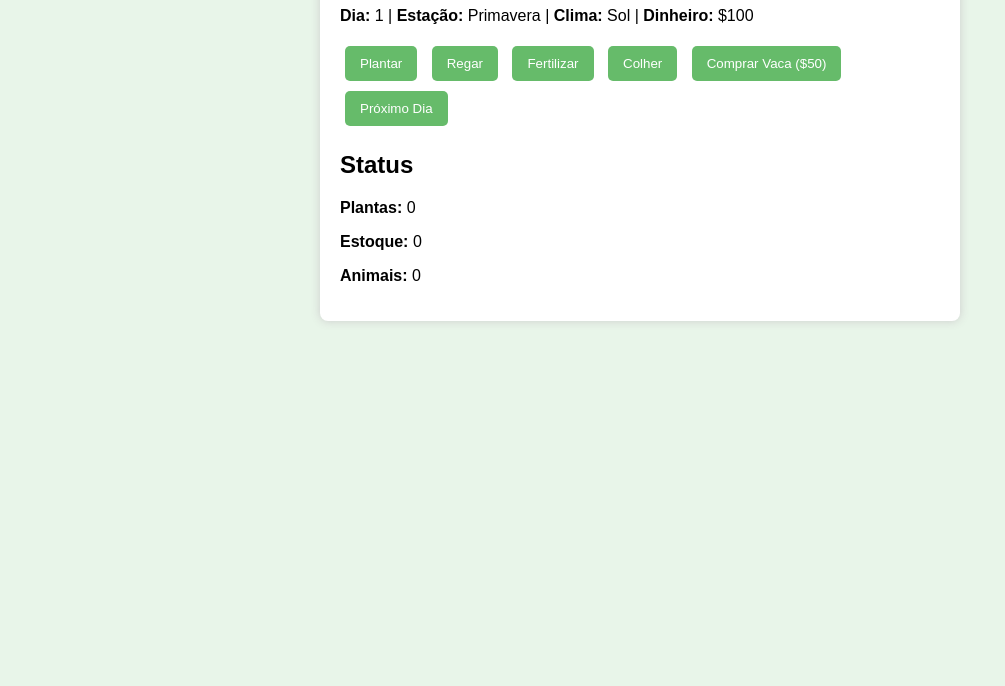
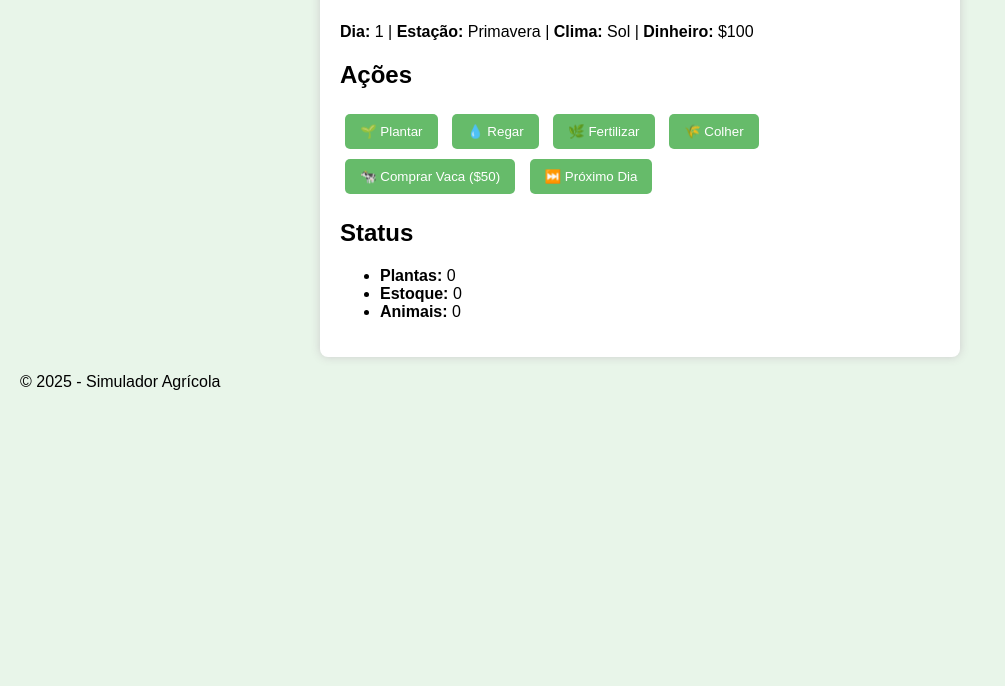
Before and after one commit to Gustavaocria/Simulador-Agr-cola-2, a plain HTML site: page index.html in a window 1280 px wide. Shown: the part 114-800 px from the top of the page, without its empty margins (0-1005 px from the left). Drawn offline with Linux system fonts and the light colour scheme.

Commit message:
Update index.html

```diff
--- a/index.html
+++ b/index.html
@@ -3,32 +3,51 @@
 <head>
   <meta charset="UTF-8" />
   <meta name="viewport" content="width=device-width, initial-scale=1.0"/>
+  <meta name="description" content="Simulador agrícola interativo com estações, clima, animais e plantações.">
   <title>Simulador Agrícola</title>
   <link rel="stylesheet" href="style.css" />
 </head>
 <body>
-  <div class="container">
+  <header>
     <h1>🌾 Simulador Agrícola</h1>
-    <div id="info">
-      <p><strong>Dia:</strong> <span id="dia">1</span> | <strong>Estação:</strong> <span id="estacao">Primavera</span> | <strong>Clima:</strong> <span id="clima">Sol</span> | <strong>Dinheiro:</strong> $<span id="dinheiro">100</span></p>
-    </div>
+  </header>
 
-    <div class="acoes">
-      <button onclick="plantar()">Plantar</button>
-      <button onclick="regar()">Regar</button>
-      <button onclick="fertilizar()">Fertilizar</button>
-      <button onclick="colher()">Colher</button>
-      <button onclick="comprarAnimal()">Comprar Vaca ($50)</button>
-      <button onclick="proximoDia()">Próximo Dia</button>
-    </div>
+  <main class="container">
+    <!-- Informações gerais -->
+    <section id="info" aria-label="Informações do jogo">
+      <p>
+        <strong>Dia:</strong> <span id="dia">1</span> |
+        <strong>Estação:</strong> <span id="estacao">Primavera</span> |
+        <strong>Clima:</strong> <span id="clima">Sol</span> |
+        <strong>Dinheiro:</strong> $<span id="dinheiro">100</span>
+      </p>
+    </section>
 
-    <div id="status">
+    <!-- Ações disponíveis -->
+    <section class="acoes" aria-label="Ações do jogador">
+      <h2>Ações</h2>
+      <button onclick="plantar()">🌱 Plantar</button>
+      <button onclick="regar()">💧 Regar</button>
+      <button onclick="fertilizar()">🌿 Fertilizar</button>
+      <button onclick="colher()">🌾 Colher</button>
+      <button onclick="comprarAnimal()">🐄 Comprar Vaca ($50)</button>
+      <button onclick="proximoDia()">⏭️ Próximo Dia</button>
+    </section>
+
+    <!-- Status da fazenda -->
+    <section id="status" aria-label="Status da fazenda">
       <h2>Status</h2>
-      <p><strong>Plantas:</strong> <span id="plantas">0</span></p>
-      <p><strong>Estoque:</strong> <span id="estoque">0</span></p>
-      <p><strong>Animais:</strong> <span id="animais">0</span></p>
-    </div>
-  </div>
+      <ul>
+        <li><strong>Plantas:</strong> <span id="plantas">0</span></li>
+        <li><strong>Estoque:</strong> <span id="estoque">0</span></li>
+        <li><strong>Animais:</strong> <span id="animais">0</span></li>
+      </ul>
+    </section>
+  </main>
+
+  <footer>
+    <p>&copy; 2025 - Simulador Agrícola</p>
+  </footer>
 
   <script src="script.js"></script>
 </body>
```
